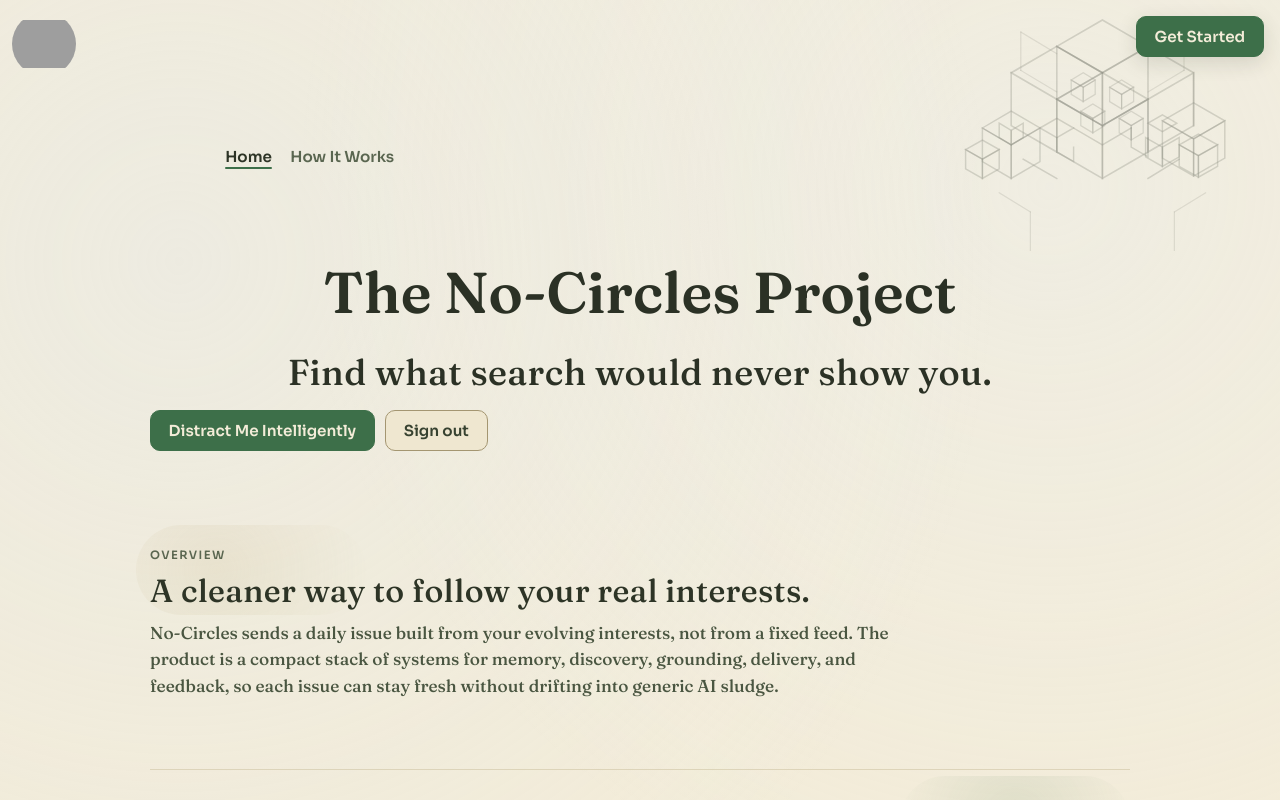
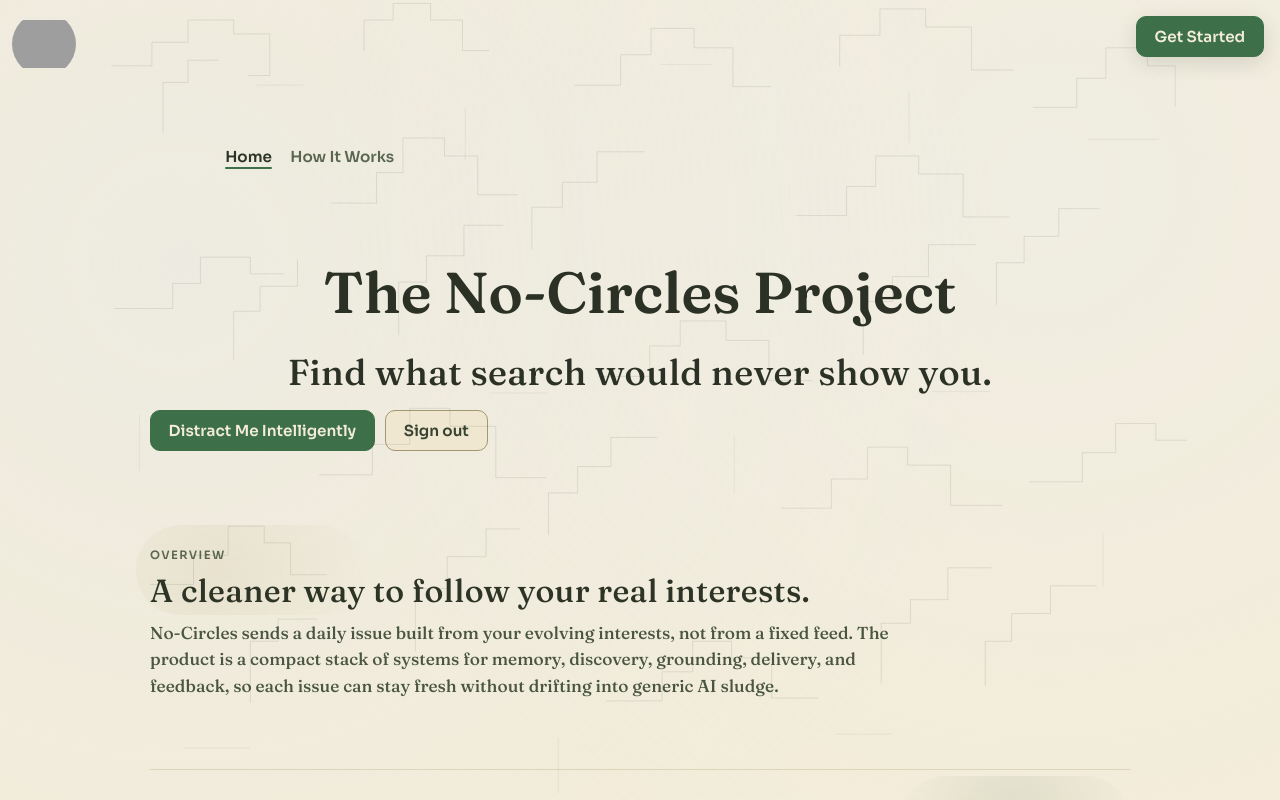
Before and after one commit to coder-2011/no-circles, a Next.js app: page / in a window 1280 px wide. Shown: the top 800 px of the page. Built offline with nearby package versions, Linux system fonts and the light colour scheme; no server answers; the database is empty; grey boxes are pictures that could not be loaded.

Commit message:
refactor(site): simplify the geometric background field

```diff
--- a/app/globals.css
+++ b/app/globals.css
@@ -45,40 +45,32 @@ body.site-cursor-active * {
 
 .site-corner-shards {
   position: fixed;
-  top: 0;
-  right: 0;
-  width: min(34vw, 24rem);
-  height: min(29vw, 19rem);
+  inset: 0;
   pointer-events: none;
+  overflow: hidden;
   z-index: 18;
-  opacity: 0.48;
+  opacity: 1;
 }
 
 .site-corner-shards__svg {
   width: 100%;
   height: 100%;
   overflow: visible;
+  transform: scale(1.04);
+  transform-origin: center center;
 }
 
 .site-corner-shards__group {
-  stroke: rgba(45, 52, 38, 0.34);
-  stroke-width: 1.2;
+  stroke: rgba(45, 52, 38, 0.15);
+  stroke-width: 1;
   stroke-linecap: square;
   stroke-linejoin: miter;
+  fill: none;
 }
 
-.site-corner-shards__group--core {
-  stroke-width: 1.35;
-}
-
-.site-corner-shards__group--micro {
-  stroke: rgba(45, 52, 38, 0.28);
-  stroke-width: 1.05;
-}
-
-.site-corner-shards__group--outer {
-  stroke: rgba(45, 52, 38, 0.22);
-  stroke-width: 1;
+.site-corner-shards__group--secondary {
+  stroke: rgba(45, 52, 38, 0.1);
+  stroke-width: 0.85;
 }
 
 .site-cursor {
@@ -244,9 +236,7 @@ body.site-cursor-active * {
 
 @media (max-width: 768px) {
   .site-corner-shards {
-    width: 13rem;
-    height: 9.75rem;
-    opacity: 0.38;
+    opacity: 0.86;
   }
 }
 
--- a/components/site-corner-shards.tsx
+++ b/components/site-corner-shards.tsx
@@ -3,82 +3,56 @@ export function SiteCornerShards() {
     <div aria-hidden="true" className="site-corner-shards">
       <svg
         className="site-corner-shards__svg"
-        viewBox="0 0 320 240"
+        viewBox="0 0 1600 1200"
         fill="none"
         xmlns="http://www.w3.org/2000/svg"
       >
-        <g className="site-corner-shards__group site-corner-shards__group--core">
-          <path d="M134 32L172 54L172 98L134 76L134 32Z" />
-          <path d="M172 54L210 32L210 76L172 98L172 54Z" />
-          <path d="M134 32L172 10L210 32L172 54L134 32Z" />
-          <path d="M134 76L172 98L172 142L134 120L134 76Z" />
-          <path d="M172 98L210 76L210 120L172 142L172 98Z" />
-          <path d="M134 76L172 54L210 76L172 98L134 76Z" />
-          <path d="M96 54L134 76L134 120L96 98L96 54Z" />
-          <path d="M134 76L172 54" />
-          <path d="M96 54L134 32L172 54" />
-          <path d="M210 76L248 54L248 98L210 120L210 76Z" />
-          <path d="M210 32L248 54L248 98" />
+        <g className="site-corner-shards__group site-corner-shards__group--primary">
+          <path d="M38 118H96V84H148V52H214V72H266V132H236" />
+          <path d="M112 214V142H148V110H192" />
+          <path d="M42 468H126V432H166V394H238V418H286" />
+          <path d="M214 542V472H252V436H306V398" />
+          <path d="M94 866H156V824H206V782H258V806H296V852H348" />
+          <path d="M238 1036V948H278V916H334" />
+
+          <path d="M402 96V52H444V28H498V52H544V96H582" />
+          <path d="M356 316H420V272H458V222H518V248H566V304H624" />
+          <path d="M452 506V430H492V392H546V348H602" />
+          <path d="M338 708H414V664H468V612H526V638H592V712H664" />
+          <path d="M476 962V872H522V826H578V786H626" />
+
+          <path d="M706 146H772V102H816V64H878V92H934V148H988" />
+          <path d="M644 382V322H688V286H738V242H806" />
+          <path d="M742 566H814V522H858V486H924V514H986V572H1048" />
+          <path d="M668 794V734H710V696H758V654H824" />
+          <path d="M752 1034H832V992H876V948H932V972H990V1030H1056" />
+
+          <path d="M1088 118V74H1146V36H1212V62H1278V124H1338" />
+          <path d="M1026 334H1098V292H1140V248H1202V274H1266V336H1332" />
+          <path d="M1122 534V458H1164V422H1216V376H1284" />
+          <path d="M1004 756H1076V714H1128V668H1186V694H1248V752H1322" />
+          <path d="M1148 1008V922H1190V888H1244V842H1306" />
+
+          <path d="M1368 178H1430V136H1472V92H1532V118H1572V176" />
+          <path d="M1314 462V402H1354V364H1404V324H1462" />
+          <path d="M1362 718H1438V676H1486V634H1544V658H1588" />
+          <path d="M1298 1012V948H1336V908H1392V868H1458" />
         </g>
 
-        <g className="site-corner-shards__group site-corner-shards__group--left">
-          <path d="M72 100L96 114L96 142L72 128L72 100Z" />
-          <path d="M96 114L120 100L120 128L96 142L96 114Z" />
-          <path d="M72 100L96 86L120 100L96 114L72 100Z" />
-          <path d="M58 118L72 126L72 142L58 134L58 118Z" />
-          <path d="M72 126L86 118L86 134L72 142L72 126Z" />
-          <path d="M58 118L72 110L86 118L72 126L58 118Z" />
-          <path d="M86 96L96 102L96 114L86 108L86 96Z" />
-          <path d="M96 102L106 96L106 108L96 114L96 102Z" />
-        </g>
-
-        <g className="site-corner-shards__group site-corner-shards__group--right">
-          <path d="M222 94L248 109L248 140L222 125L222 94Z" />
-          <path d="M248 109L274 94L274 125L248 140L248 109Z" />
-          <path d="M222 94L248 79L274 94L248 109L222 94Z" />
-          <path d="M236 114L252 123L252 141L236 132L236 114Z" />
-          <path d="M252 123L268 114L268 132L252 141L252 123Z" />
-          <path d="M236 114L252 105L268 114L252 123L236 114Z" />
-          <path d="M208 108L222 116L222 132L208 124L208 108Z" />
-          <path d="M222 116L236 108L236 124L222 132L222 116Z" />
-        </g>
-
-        <g className="site-corner-shards__group site-corner-shards__group--bridges">
-          <path d="M120 100L134 92L148 100L134 108L120 100Z" />
-          <path d="M210 96L222 89L234 96L222 103L210 96Z" />
-          <path d="M148 100L172 114L196 100" />
-          <path d="M134 108L134 120L148 128L148 116" />
-          <path d="M196 100L196 116L210 124L210 108" />
-          <path d="M106 126L134 142" />
-          <path d="M210 142L236 126" />
-        </g>
-
-        <g className="site-corner-shards__group site-corner-shards__group--micro">
-          <path d="M146 60L156 66L156 78L146 72L146 60Z" />
-          <path d="M156 66L166 60L166 72L156 78L156 66Z" />
-          <path d="M146 60L156 54L166 60L156 66L146 60Z" />
-          <path d="M178 66L188 72L188 84L178 78L178 66Z" />
-          <path d="M188 72L198 66L198 78L188 84L188 72Z" />
-          <path d="M178 66L188 60L198 66L188 72L178 66Z" />
-          <path d="M154 86L164 92L164 104L154 98L154 86Z" />
-          <path d="M164 92L174 86L174 98L164 104L164 92Z" />
-          <path d="M154 86L164 80L174 86L164 92L154 86Z" />
-          <path d="M186 92L196 98L196 110L186 104L186 92Z" />
-          <path d="M196 98L206 92L206 104L196 110L196 98Z" />
-          <path d="M186 92L196 86L206 92L196 98L186 92Z" />
-        </g>
-
-        <g className="site-corner-shards__group site-corner-shards__group--outer">
-          <path d="M104 20L134 38" />
-          <path d="M210 38L240 20" />
-          <path d="M86 154L112 170" />
-          <path d="M232 170L258 154" />
-          <path d="M104 20L104 52" />
-          <path d="M240 20L240 52" />
-          <path d="M112 170L112 202" />
-          <path d="M232 170L232 202" />
-          <path d="M104 52L134 70" />
-          <path d="M210 70L240 52" />
+        <g className="site-corner-shards__group site-corner-shards__group--secondary">
+          <path d="M246 146H314" />
+          <path d="M548 180V254" />
+          <path d="M830 116H902" />
+          <path d="M1188 154V228" />
+          <path d="M1446 224H1548" />
+          <path d="M78 622V702" />
+          <path d="M584 590H666" />
+          <path d="M936 652V734" />
+          <path d="M1222 588H1304" />
+          <path d="M1468 792V868" />
+          <path d="M142 1102H236" />
+          <path d="M682 1088V1166" />
+          <path d="M1084 1082H1162" />
         </g>
       </svg>
     </div>
```
Also changed, not shown: documentation/files/components-site-corner-shards.md (+5 -4 lines).
